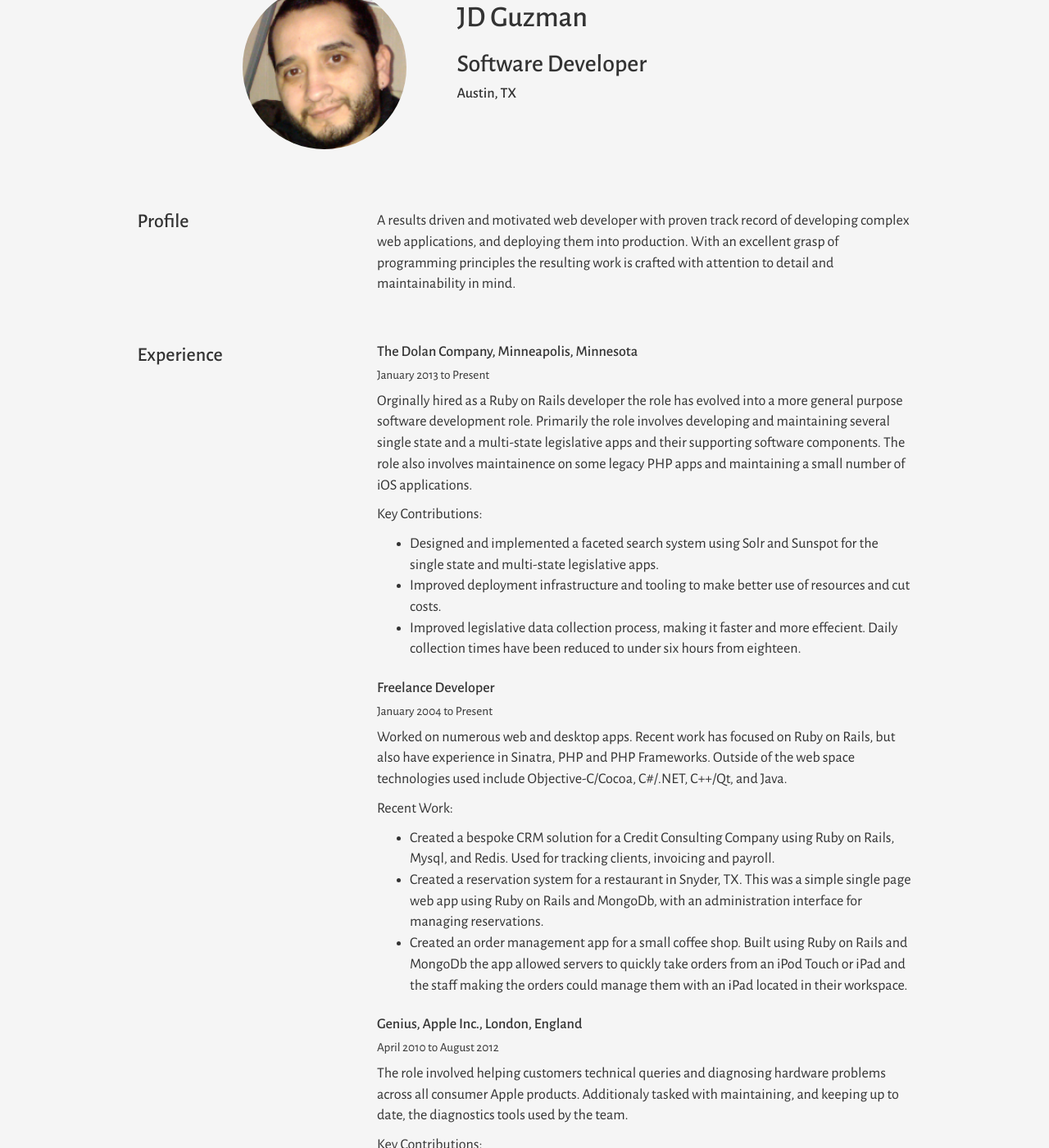
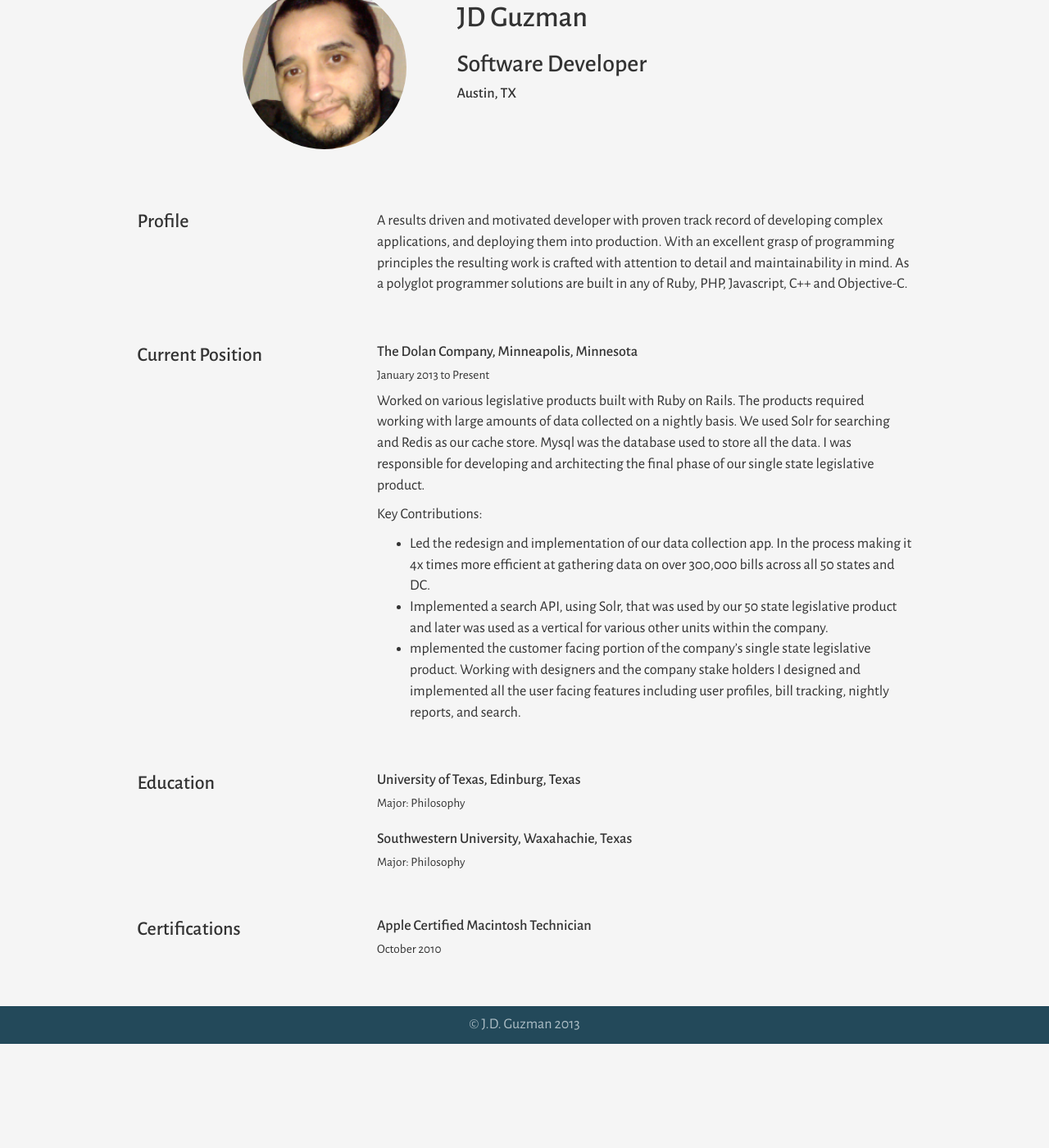
Before and after one commit to jdguzman/jdguzman.github.io, a Jekyll site: the page built from cv.html, in a window 1280 px wide and 1400 px high, scrolled down 207 px. Shown: the whole window at 82% size. Built offline with Jekyll 4.4.1, drawn with Linux system fonts in a browser that asks for light colours; nearby versions of some CDN libraries; Markdown is read by kramdown in place of the engine named in the settings; after the commit the page ends 1480 px from its top, so only the background shows below that; some of the changed text lies outside the part shown.

Commit message:
updating cv to only show most current position

```diff
--- a/cv.html
+++ b/cv.html
@@ -23,13 +23,13 @@ title: JD Guzman - CV
     </div>
     <div class='col-md-7'>
       <p>
-        A results driven and motivated web developer with proven track record of developing complex web applications, and deploying them into production.  With an excellent grasp of programming principles the resulting work is crafted with attention to detail and maintainability in mind.
+        A results driven and motivated developer with proven track record of developing complex applications, and deploying them into production.  With an excellent grasp of programming principles the resulting work is crafted with attention to detail and maintainability in mind.  As a polyglot programmer solutions are built in any of Ruby, PHP, Javascript, C++ and Objective-C.
       </p>
     </div>
   </div>
   <div class='row medium-top-margin'>
     <div class='col-md-3 col-md-offset-1'>
-      <h3>Experience</h3>
+      <h3>Current Position</h3>
     </div>
     <div class='col-md-7'>
       <div class='row'>
@@ -37,56 +37,18 @@ title: JD Guzman - CV
           <h4>The Dolan Company, Minneapolis, Minnesota</h4>
           <h5>January 2013 to Present</h5>
           <p>
-            Orginally hired as a Ruby on Rails developer the role has evolved into a more general purpose software development role.  Primarily the role involves developing and maintaining several single state and a multi-state legislative apps and their supporting software components.  The role also involves maintainence on some legacy PHP apps and maintaining a small number of iOS applications.
+            Worked on various legislative products built with Ruby on Rails. The products required working with large amounts of data collected on a nightly basis. We used Solr for searching and Redis as our cache store. Mysql was the database used to store all the data. I was responsible for developing and architecting the final phase of our single state legislative product.
           </p>
           <p>Key Contributions:</p>
           <ul>
             <li>
-              Designed and implemented a faceted search system using Solr and Sunspot for the single state and multi-state legislative apps.
+              Led the redesign and implementation of our data collection app. In the process making it 4x times more efficient at gathering data on over 300,000 bills across all 50 states and DC.
             </li>
             <li>
-              Improved deployment infrastructure and tooling to make better use of resources and cut costs.
+              Implemented a search API, using Solr, that was used by our 50 state legislative product and later was used as a vertical for various other units within the company.
             </li>
             <li>
-              Improved legislative data collection process, making it faster and more effecient.  Daily collection times have been reduced to under six hours from eighteen.
-            </li>
-          </ul>
-        </div>
-        <div class='col-md-12 small-top-margin'>
-          <h4>Freelance Developer</h4>
-          <h5>January 2004 to Present</h5>
-          <p>
-            Worked on numerous web and desktop apps.  Recent work has focused on Ruby on Rails, but also have experience in Sinatra, PHP and PHP Frameworks.  Outside of the web space technologies used include Objective-C/Cocoa, C#/.NET, C++/Qt, and Java.
-          </p>
-          <p>Recent Work:</p>
-          <ul>
-            <li>
-              Created a bespoke CRM solution for a Credit Consulting Company using Ruby on Rails, Mysql, and Redis.  Used for tracking clients, invoicing and payroll.
-            </li>
-            <li>
-              Created a reservation system for a restaurant in Snyder, TX.  This was a simple single page web app using Ruby on Rails and MongoDb, with an administration interface for managing reservations.
-            </li>
-            <li>
-              Created an order management app for a small coffee shop.  Built using Ruby on Rails and MongoDb the app allowed servers to quickly take orders from an iPod Touch or iPad and the staff making the orders could manage them with an iPad located in their workspace.
-            </li>
-          </ul>
-        </div>
-        <div class='col-md-12 small-top-margin'>
-          <h4>Genius, Apple Inc., London, England</h4>
-          <h5>April 2010 to August 2012</h5>
-          <p>
-            The role involved helping customers technical queries and diagnosing hardware problems across all consumer Apple products.  Additionaly tasked with maintaining, and keeping up to date, the diagnostics tools used by the team.
-          </p>
-          <p>Key Contributions:</p>
-          <ul>
-            <li>
-              Selected as a Mentor in which I was tasked with developing a small group of fellow peers assuring that we always strived to maintain the level of customer satisfaction that Apple demands.
-            </li>
-            <li>
-              Developed a ruby script to automate the process of making out triage drives. It used a simple yaml format to inform the script of what needed to be done making it easy for everyone to use.
-            </li>
-            <li>
-              Together with two other team members, helped design an app that would allow store Specialists to better offer customer's an iPhone/iPad carrier/plan combination to suit their needs.
+              mplemented the customer facing portion of the company’s single state legislative product. Working with designers and the company stake holders I designed and implemented all the user facing features including user profiles, bill tracking, nightly reports, and search.
             </li>
           </ul>
         </div>
```
